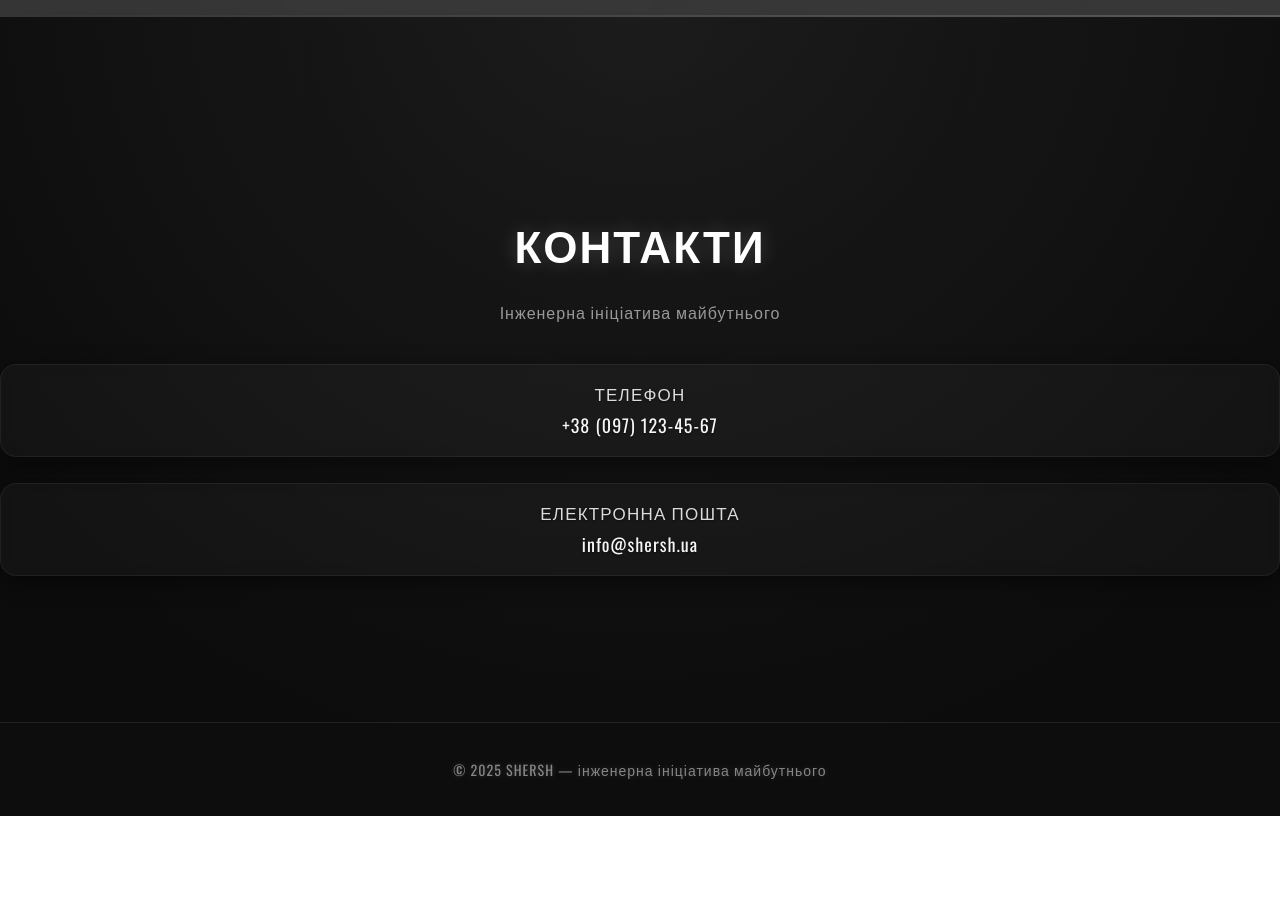
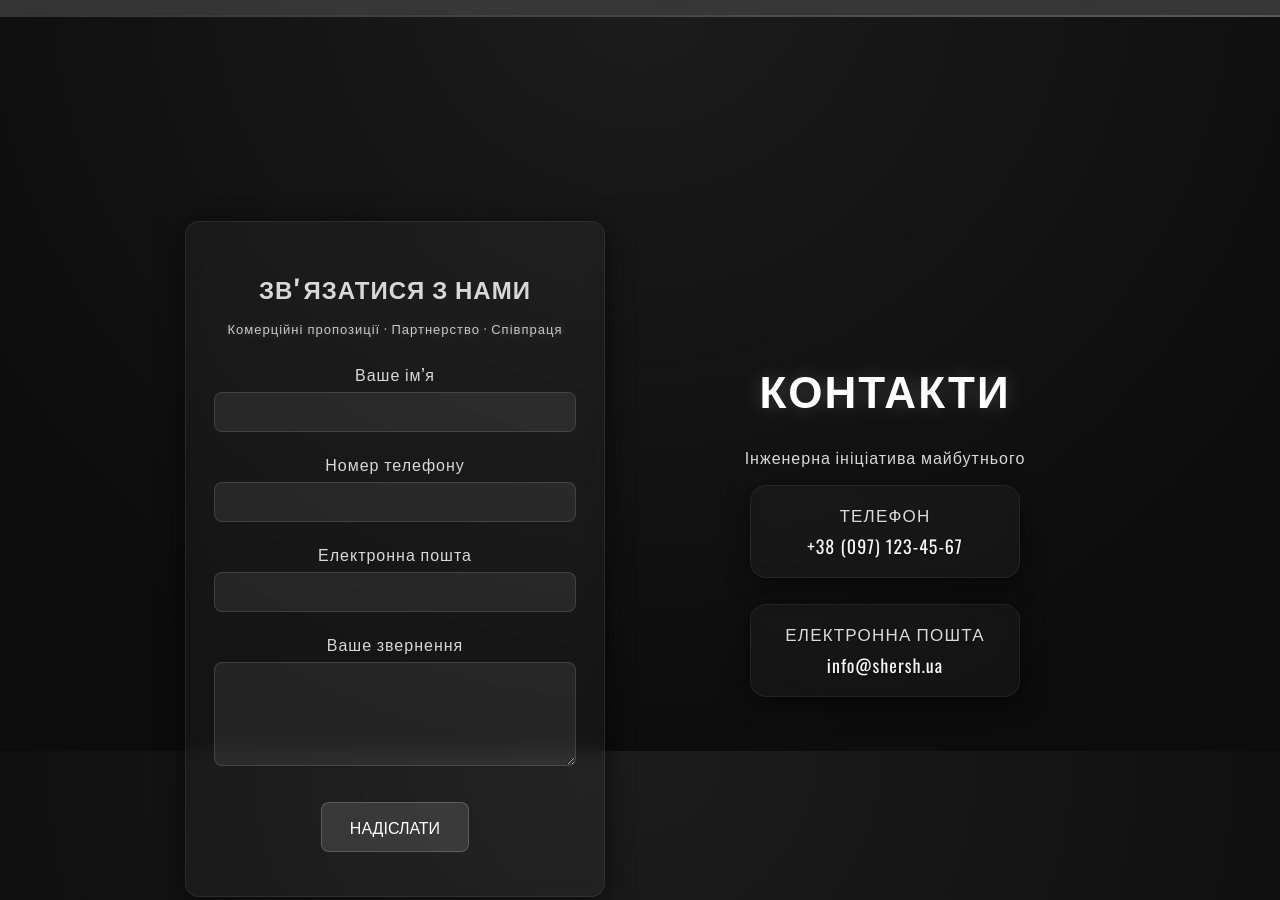
Before and after one commit to Hlieb1/SHERSHSITE, a plain HTML site: page contacts.html in a window 1280 px wide. Shown: the part 49-949 px from the top of the page. Before the commit the page ends 865 px from the top, so only its background shows below. Drawn offline with nearby package versions, Linux system fonts and the light colour scheme; files that its build step writes are made by us from their sources.

Commit message:
Update contacts.html

```diff
--- a/contacts.html
+++ b/contacts.html
@@ -27,9 +27,44 @@
       </div>
     </header>
   <main>
-  <h1>Контакти</h1>
-  <p class="subtitle">Інженерна ініціатива майбутнього</p>
 
+  <div class="contacts-layout">
+
+    <div class="left-form">
+      <h2 class="section-title">ЗВʼЯЗАТИСЯ З НАМИ</h2>
+      <p class="form-subtitle">Комерційні пропозиції · Партнерство · Співпраця</p>
+
+      <form id="contactForm">
+        <div class="form-group">
+          <label>Ваше ім’я</label>
+          <input type="text" name="name" required />
+        </div>
+
+        <div class="form-group">
+          <label>Номер телефону</label>
+          <input type="tel" name="phone" required />
+        </div>
+
+        <div class="form-group">
+          <label>Електронна пошта</label>
+          <input type="email" name="email" required />
+        </div>
+
+        <div class="form-group">
+          <label>Ваше звернення</label>
+          <textarea name="message" rows="5" required></textarea>
+        </div>
+
+        <button type="submit" class="form-btn">Надіслати</button>
+        <p id="form-status"></p>
+      </form>
+    </div>
+
+    <div class="right-contacts-wrapper">
+      <h1 class="contacts-heading">КОНТАКТИ</h1>
+      <p class="subtitle-right">Інженерна ініціатива майбутнього</p>
+
+      <div class="right-contacts">
         <div class="contact-block">
           <h2>Телефон</h2>
           <a href="tel:+380971234567">+38 (097) 123-45-67</a>
@@ -39,9 +74,19 @@
           <h2>Електронна пошта</h2>
           <a href="mailto:info@shersh.ua">info@shersh.ua</a>
         </div>
+      </div>
+    </div>
+
+  </div>
+
 </main>
+
+
 <footer>
   <p>© 2025 SHERSH — інженерна ініціатива майбутнього</p>
 </footer>
+
+<script src="/js/contacts.js"></script>
+
 </body>
 </html>
```
Lines whose indentation alone changed are shown as unchanged.
